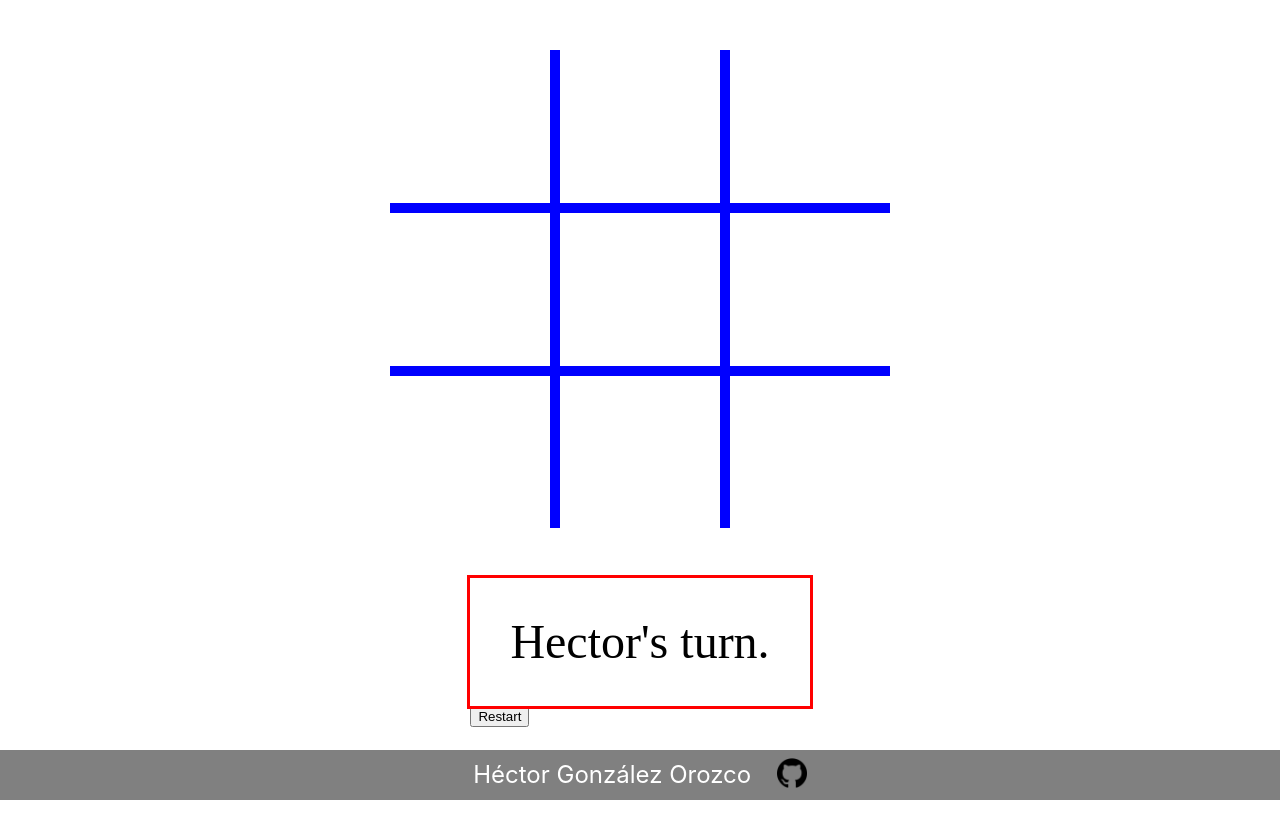
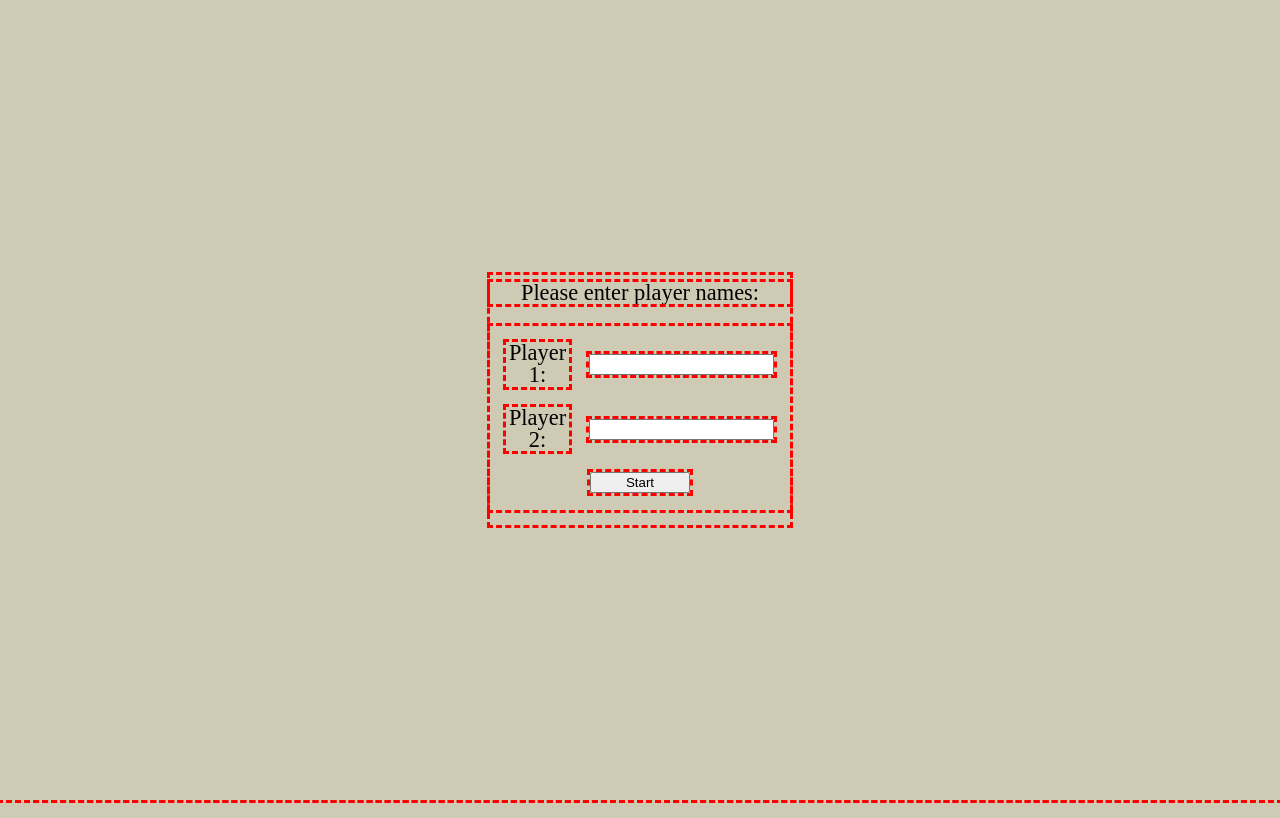
Before and after one commit to hectorgonzalezo/tic-tac-toe, a plain HTML site: page index.html in a window 1280 px wide. Drawn offline with Linux system fonts and the light colour scheme.

Commit message:
Start with popup asking for player names

```diff
--- a/index.html
+++ b/index.html
@@ -13,7 +13,7 @@
 
 <body>
 
-    <main>
+    <main class="inactive visible-area">
         <div id="game-area">
             <div data="0"></div>
             <div data="1"></div>
@@ -25,17 +25,27 @@
             <div data="7"></div>
             <div data="8"></div>
         </div>
-        <div>
+        <div id="display-area">
             <h2 id="state-display"></h2>
             <button id="restart-button">Restart</button>
         </div>
     </main>
-    <footer>
+    <footer class="inactive visible-area">
         <h2>Héctor González Orozco</h2>
-        <a href='https://github.com/hectorgonzalezo/library'>
+        <a href='https://github.com/hectorgonzalezo/tic-tac-toe'>
             <img src="./images/github-logo.png" alt="github logo" id="github-logo">
         </a>
     </footer>
+    <div id="pop-up">
+        <h1>Please enter player names:</h1>
+        <form action="" id="form-player-names">
+            <label for="player-1">Player 1:</label>
+            <input type="text" required>
+            <label for="player-2">Player 2:</label>
+            <input type="text" required>
+            <button id="pop-up-button">Start</button>
+        </form>
+    </div>
 </body>
 
 </html>
--- a/scripts/script.js
+++ b/scripts/script.js
@@ -69,6 +69,9 @@ const displayController = (
         const _gameSquares = Array.from(_gameArea.children);
         const _stateDisplay = document.querySelector('#state-display')
         const _restartButton = document.querySelector('#restart-button')
+        const _popup = document.querySelector('#pop-up')
+        const _popupButton = document.querySelector('#pop-up-button')
+        const _visibleArea = document.querySelectorAll('.visible-area')
 
         //add event listeners to squares to update when pressed by player
         const activateCells = () => {
@@ -94,6 +97,12 @@ const displayController = (
                 square.innerText = board[i]
             })
         }
+
+        //show game after pressing start button in pop up
+        _popupButton.addEventListener('click', (e) => {
+            _visibleArea.forEach((area) => area.classList.toggle('inactive'))
+            _popup.classList.add('inactive')
+        })
 
         const changeStateDisplay = function (player, win=false, tie=false) {
             let text
--- a/styles/style.css
+++ b/styles/style.css
@@ -1,46 +1,131 @@
 @import url('./reset.css');
+
+:root {
+    --color-rock: #cecab4;
+    --color-light: #A3C9A8;
+    --color-dark: #50808E;
+    --color-medium: #69A297;
+    --color-complementary1-light:  rgb(244, 225, 186);
+    --color-complementary1-dark:  rgb(218, 163, 54);
+    --color-complementary2-light: rgb(255, 209, 255);
+    --color-complementary2-dark: rgb(184, 43, 184);
+}
+
+* {
+    outline: dashed red;
+}
 
 body {
     display: grid;
     height: 100vh;
     grid-template-rows: 10fr 1fr;
+    background-color: var(--color-rock);
 }
 
 main {
-    display:flex;
+    display: grid;
     flex-direction: column;
     align-items: center;
     justify-content: center;
-    flex-wrap: wrap;
+    grid-template-rows: 5fr 1fr;
 }
 
-#state-display{
-    flex: 1;
-    font-size: 3rem;
-    outline: solid red;
-    padding: 40px;
-    display: flex;
-    align-items: center;
+.inactive {
+    opacity: 0;
 }
 
 #game-area {
+    --gap-size: 15px;
     width: 500px;
     height: 500px;
-    background-color: blue;
+    background-color: var(--color-rock);
     display: grid;
     grid-template-columns: repeat(3, 1fr);
     grid-template-rows: repeat(3, 1fr);
-    gap: 10px;
+    gap: var(--gap-size);
     margin: 50px;
-    flex: 5;
 }
 
 #game-area div {
-    background-color: white;
+    background-color: var(--color-dark);
+    color: white;
     display: flex;
     align-items: center;
     justify-content: center;
     font-size: 4rem;
+}
+
+#display-area {
+    position: relative;
+    display: flex;
+    justify-content: space-around;
+    align-items: center;
+}
+
+#state-display{
+    font-size: 3rem;
+    padding: 40px;
+    background-color: var(--color-light);
+    box-shadow: 0px 0px 5px 2px var(--color-complementary2-light);
+    color: black;
+    border-radius: 1rem;
+    text-align: center;
+    min-width: 300px;
+}
+
+#restart-button {
+    width: 8rem;
+    height: 3rem;
+    border-radius: 0.8rem;
+    font-size: 1.5rem;
+    background-color: var(--color-medium);
+    color: white;
+    box-shadow: 2px 2px 4px black;
+}
+
+#restart-button:hover {
+    background-color: var(--color-dark);
+    cursor: pointer;
+}
+
+#restart-button:active {
+    position: relative;
+    left: 1px;
+    top: 1px;
+    box-shadow: 1px 1px 2px black;
+}
+
+#pop-up {
+    background-color: var(--color-rock);
+    /* color: white; */
+    position: absolute;
+    top: 50%;
+    left: 50%;
+    transform: translate(-50%, -50%);
+    height: 250px;
+    width: 300px;
+    /* outline: dashed red; */
+    display: grid;
+    grid-template-rows: 1fr 6fr;
+    text-align: center;
+    color: black;
+    font-size: 1.4rem;
+    align-items: center;
+}
+
+#pop-up form {
+    display: grid;
+    grid-template-columns: 1fr 2fr;
+    grid-template-rows: 2fr 2fr 1fr;
+    gap: 20px;
+    padding: 1rem;
+    align-items: center;
+    justify-items: center;
+}
+
+#pop-up button {
+    grid-column: 1 / -1;
+    width: 100px;
 }
 
 
```
